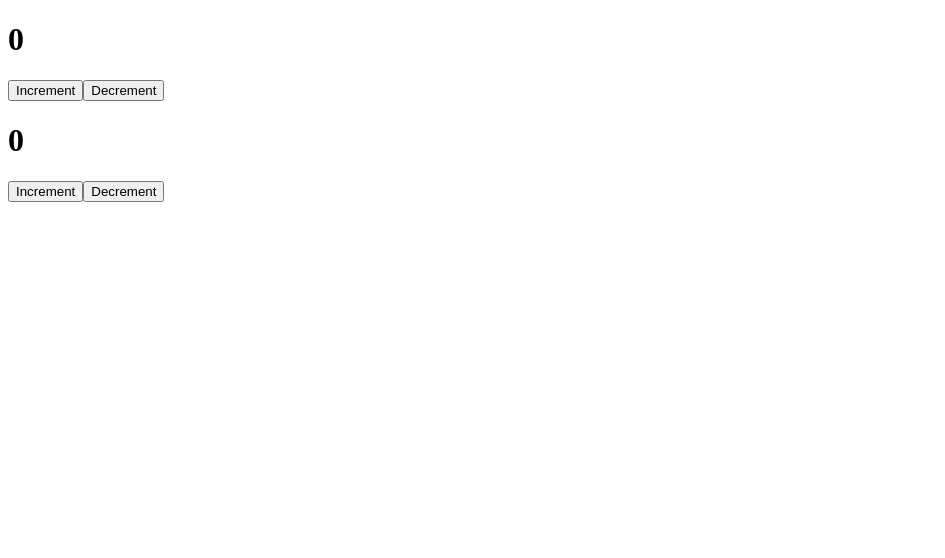
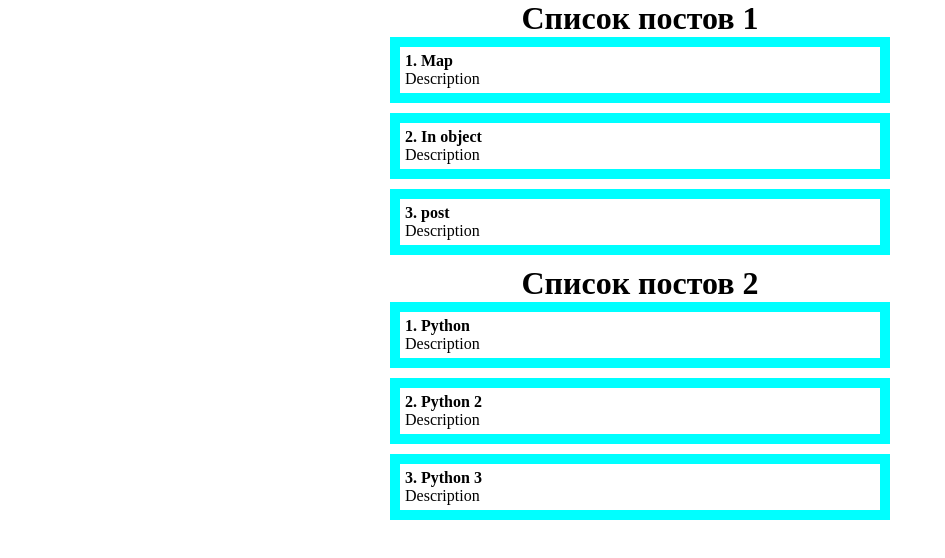
Before and after one commit to Emil-kolom/reactDemo, a React (Create React App) app: page / in a window 1280 px wide. Shown: the top 558 px of the page, without its empty margins (0-945 px from the left). Built offline with nearby package versions, Linux system fonts and the light colour scheme.

Commit message:
add props

```diff
--- a/src/App.js
+++ b/src/App.js
@@ -1,23 +1,26 @@
 import React, {useState} from "react";
 import Counter from "./components/Counter";
 import ClassCounter from "./components/ClassCounter";
+import Post from "./components/Post";
+import './style/app.css'
+import PostList from "./components/PostList";
 
 function App() {
-  const [count, setCount] = useState(5);
-  const [value, setText] = useState('Text');
-
-  function increment() {
-    setCount(count + 1);
-  }
-
-    function decrement() {
-        setCount(count - 1);
-    }
+  const [posts, setPosts] = useState([
+    {id: 1, title: 'Map', body: "Description"},
+    {id: 2, title: 'In object', body: "Description"},
+    {id: 3, title: 'post', body: "Description"}
+  ]);
+  const [posts2, setPosts2] = useState([
+    {id: 1, title: 'Python', body: "Description"},
+    {id: 2, title: 'Python 2', body: "Description"},
+    {id: 3, title: 'Python 3', body: "Description"}
+  ]);
 
     return (
     <div className="App">
-      <Counter/>
-      <ClassCounter/>
+      <PostList posts={posts} title="Список постов 1"/>
+      <PostList posts={posts2} title="Список постов 2"/>
     </div>
   );
 }
--- /dev/null
+++ b/src/components/Post.js
@@ -0,0 +1,17 @@
+import React from 'react';
+import '../style/post.css'
+
+const Post = (props) => {
+    return (
+        <div>
+            <div className={"post"}>
+                <div className={"post__content"}>
+                    <strong>{props.post.id}. {props.post.title}</strong>
+                    <div>{props.post.body}</div>
+                </div>
+            </div>
+        </div>
+    );
+};
+
+export default Post;
--- /dev/null
+++ b/src/components/PostList.jsx
@@ -0,0 +1,15 @@
+import React from 'react';
+import Post from "./Post";
+
+const PostList = ({posts, title}) => {
+    return (
+        <div>
+            <h1 style={{textAlign: 'center'}}>{title}</h1>
+            {posts.map(post =>
+                <Post post={post} key={post.id}/>
+            )}
+        </div>
+    );
+};
+
+export default PostList;
--- /dev/null
+++ b/src/style/app.css
@@ -0,0 +1,4 @@
+#root{
+    display: flex;
+    justify-content: center;
+}
--- /dev/null
+++ b/src/style/post.css
@@ -0,0 +1,13 @@
+*{
+    margin: 0;
+    padding: 0;
+    box-sizing: border-box;
+}
+
+.post{
+    border: solid 10px aqua;
+    padding: 5px;
+    margin-bottom: 10px;
+    max-width: 800px;
+    min-width: 500px;
+}
```
Also changed, not shown: src/components/UI/button/MyButton.jsx (added).
